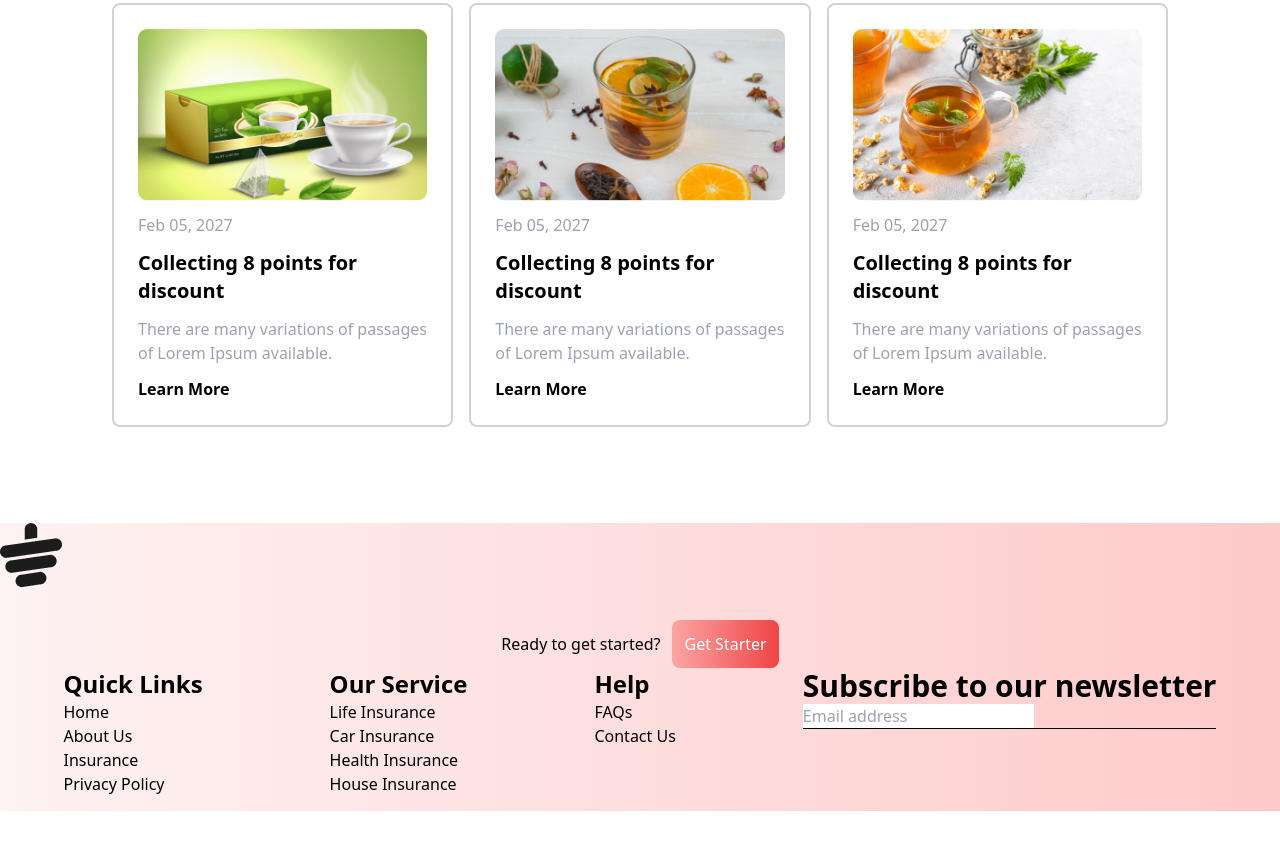
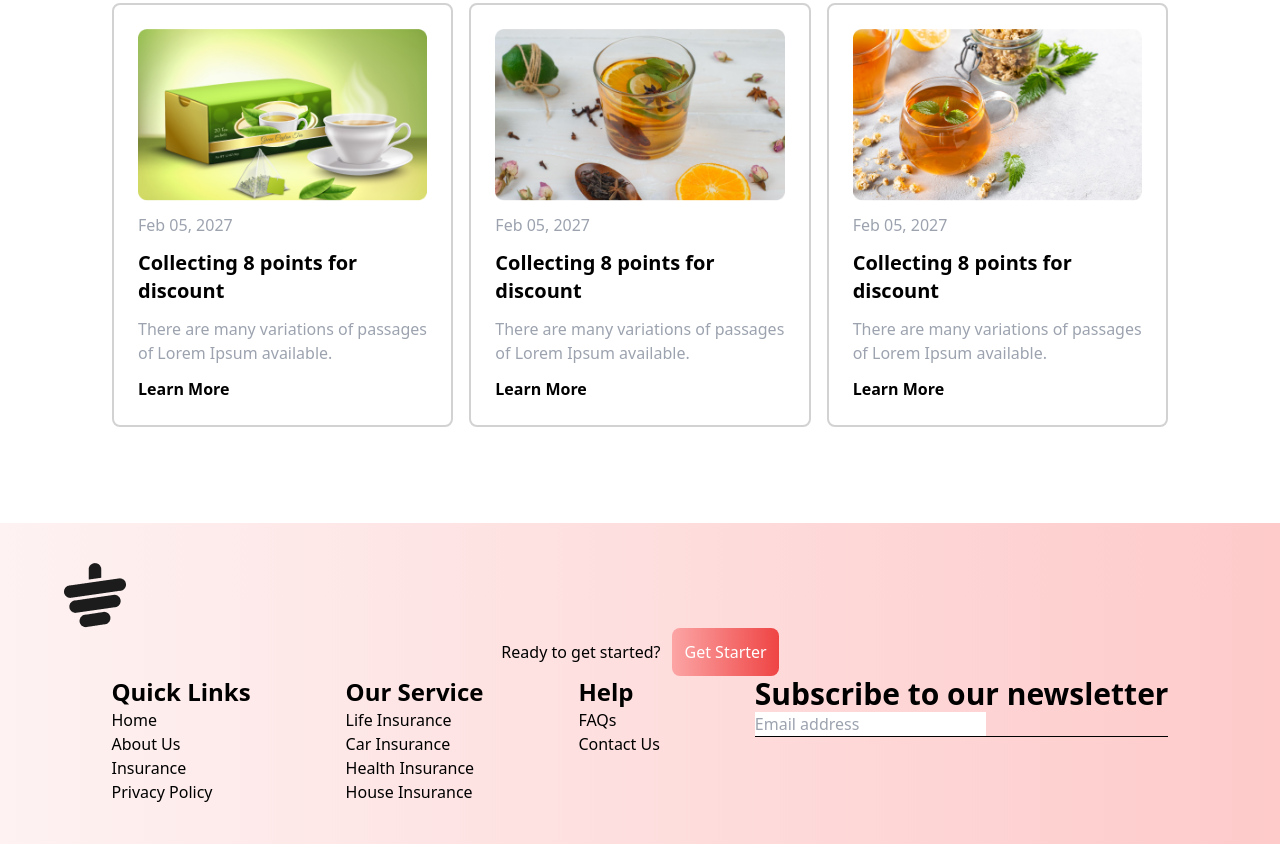
Before and after one commit to motasn/Tea-Shop, a plain HTML site: page index.html in a window 1280 px wide. Shown: the part 1945-2789 px from the top of the page. Before the commit the page ends 2756 px from the top, so only its background shows below. Drawn offline with nearby package versions, Linux system fonts and the light colour scheme.

Commit message:
complete

```diff
--- a/index.html
+++ b/index.html
@@ -170,10 +170,10 @@
     </section>
 
     </main>
-    <footer class=" h-72 mx-auto mt-24 bg-gradient-to-r from-red-50 to-red-200 ">
+    <footer class=" mx-auto mt-24 bg-gradient-to-r from-red-50 to-red-200 px-16 py-10">
         <div>
-          <div class="mx-auto mb-8">
-            <img class="mt-9" src="./images/cup.png" alt="">
+          <div class="mx-auto ">
+            <img class="" src="./images/cup.png" alt="">
           </div>
           <div class="flex justify-center items-center gap-3">
             <h3>Ready to get started?</h3>
@@ -181,7 +181,7 @@
           </div>
         </div>
 
-        <div class="flex justify-around">
+        <div class="lg:flex justify-around">
           <div>
             <h2 class="text-2xl font-bold">Quick Links</h2>
             <ul>
```
